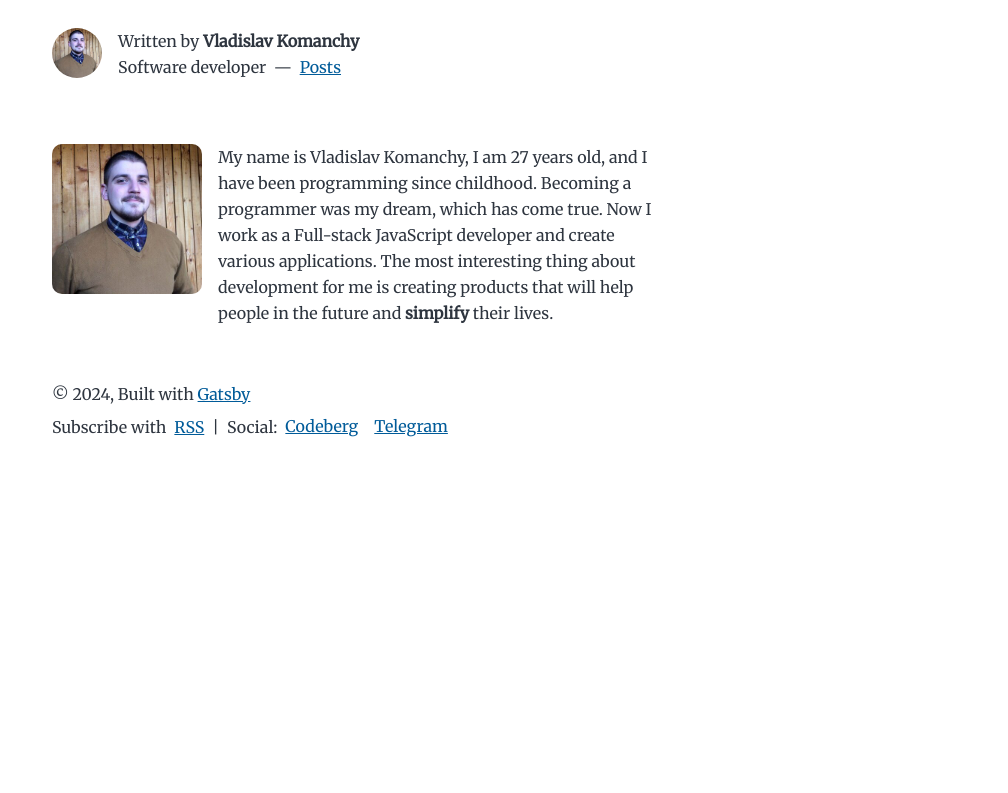
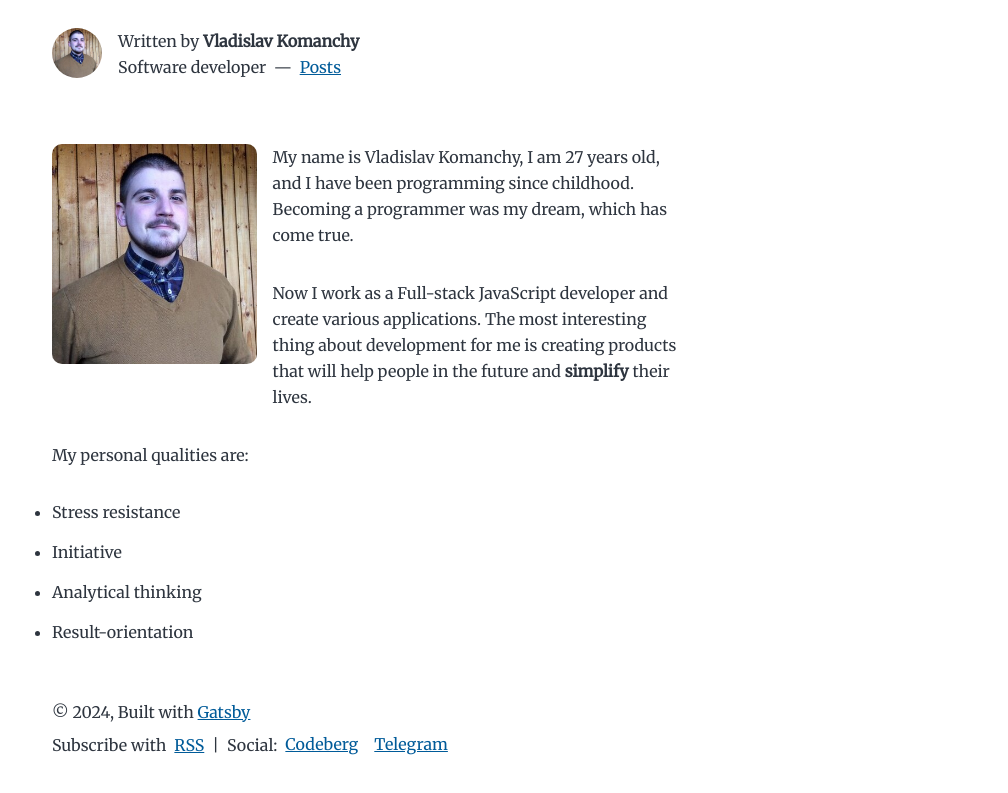
Before and after one commit to nicktorn89/gatsby-blog, a Gatsby site: page /about in a window 1280 px wide. Shown: the part 89-882 px from the top of the page, without its empty margins (272-1280 px from the left). Before the commit the page ends 800 px from the top, so only its background shows below. Built offline with nearby package versions, Linux system fonts and the light colour scheme; Gatsby itself is replaced by a stand-in of ours.

Commit message:
feat: add info about me

```diff
--- a/src/components/AboutDesc/AboutDesc.jsx
+++ b/src/components/AboutDesc/AboutDesc.jsx
@@ -5,6 +5,7 @@ import './style.css';
 
 export const AboutDesc = () => {
   return (
+    <>
       <div className='about-description-block'>
         <div className='about-description-with-photo'>
           <StaticImage
@@ -12,21 +13,39 @@ export const AboutDesc = () => {
             layout='fixed'
             formats={['auto', 'webp', 'avif']}
             src='../../images/profile-pic.jpg'
-          width={150}
-          height={150}
+            width={220}
+            height={220}
             quality={100}
             alt='Profile picture'
           />
 
+          <div className='about-description-text'>
             <p>
               My name is Vladislav Komanchy, I am 27 years old, and I have been
-          programming since childhood. Becoming a programmer was my dream, which
-          has come true. Now I work as a Full-stack JavaScript developer and
-          create various applications. The most interesting thing about
-          development for me is creating products that will help people in the
-          future and <b>simplify</b> their lives.
+              programming since childhood. Becoming a programmer was my dream,
+              which has come true.
+            </p>
+
+            <p>
+              Now I work as a Full-stack JavaScript developer and create various
+              applications. The most interesting thing about development for me
+              is creating products that will help people in the future and{' '}
+              <b>simplify</b> their lives.
             </p>
           </div>
         </div>
+      </div>
+
+      <div className='about-personal-qualities'>
+        <p>My personal qualities are:</p>
+
+        <ul>
+          <li>Stress resistance</li>
+          <li>Initiative</li>
+          <li>Analytical thinking</li>
+          <li>Result-orientation</li>
+        </ul>
+      </div>
+    </>
   );
 };
--- a/src/components/AboutDesc/style.css
+++ b/src/components/AboutDesc/style.css
@@ -11,6 +11,9 @@
   border-radius: 10px;
 }
 
-.about-description-with-photo p {
+.about-description-text {
   width: 70%;
+
+  display: flex;
+  flex-direction: column;
 }
```
Lines whose indentation alone changed are shown as unchanged.
